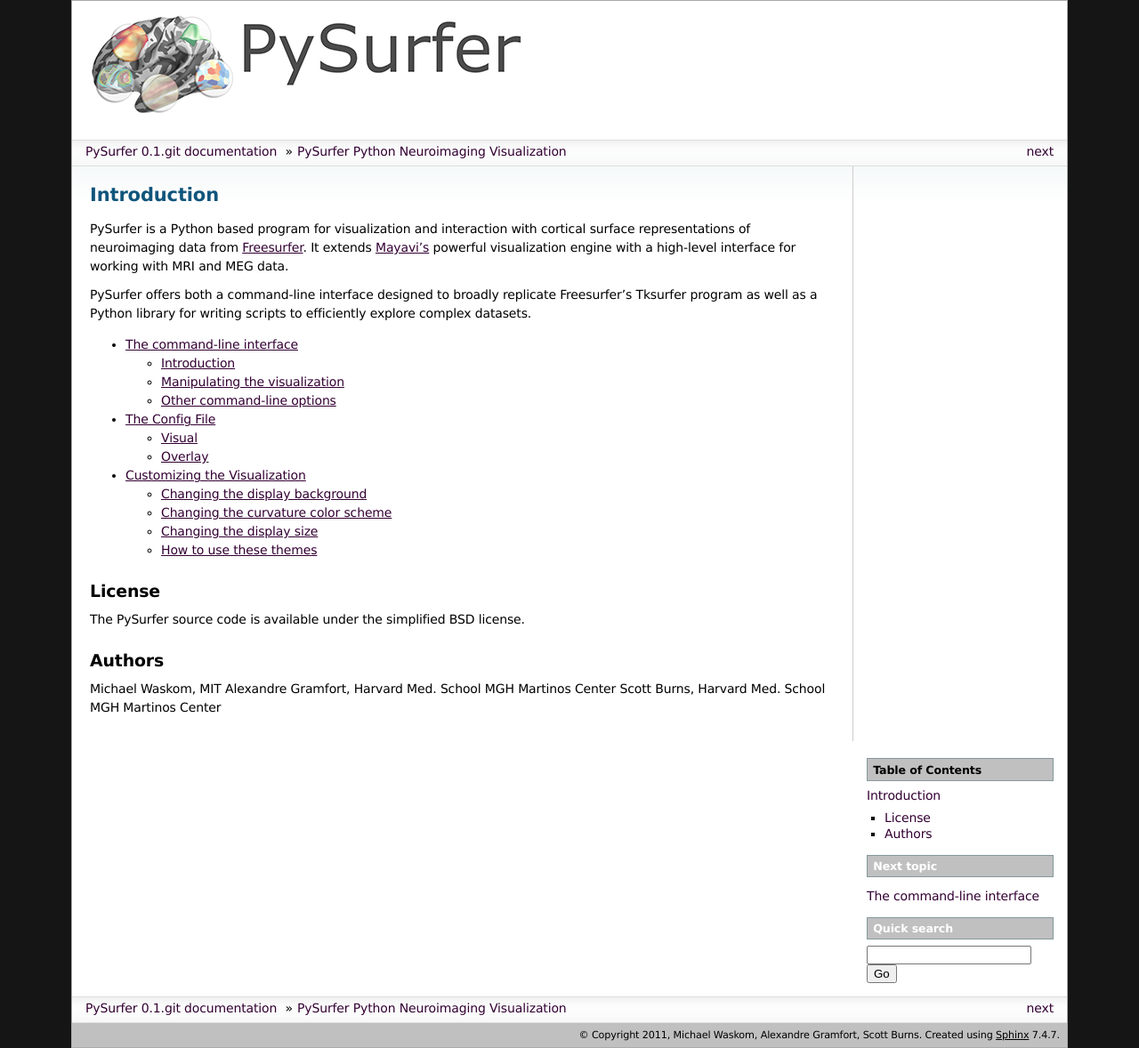
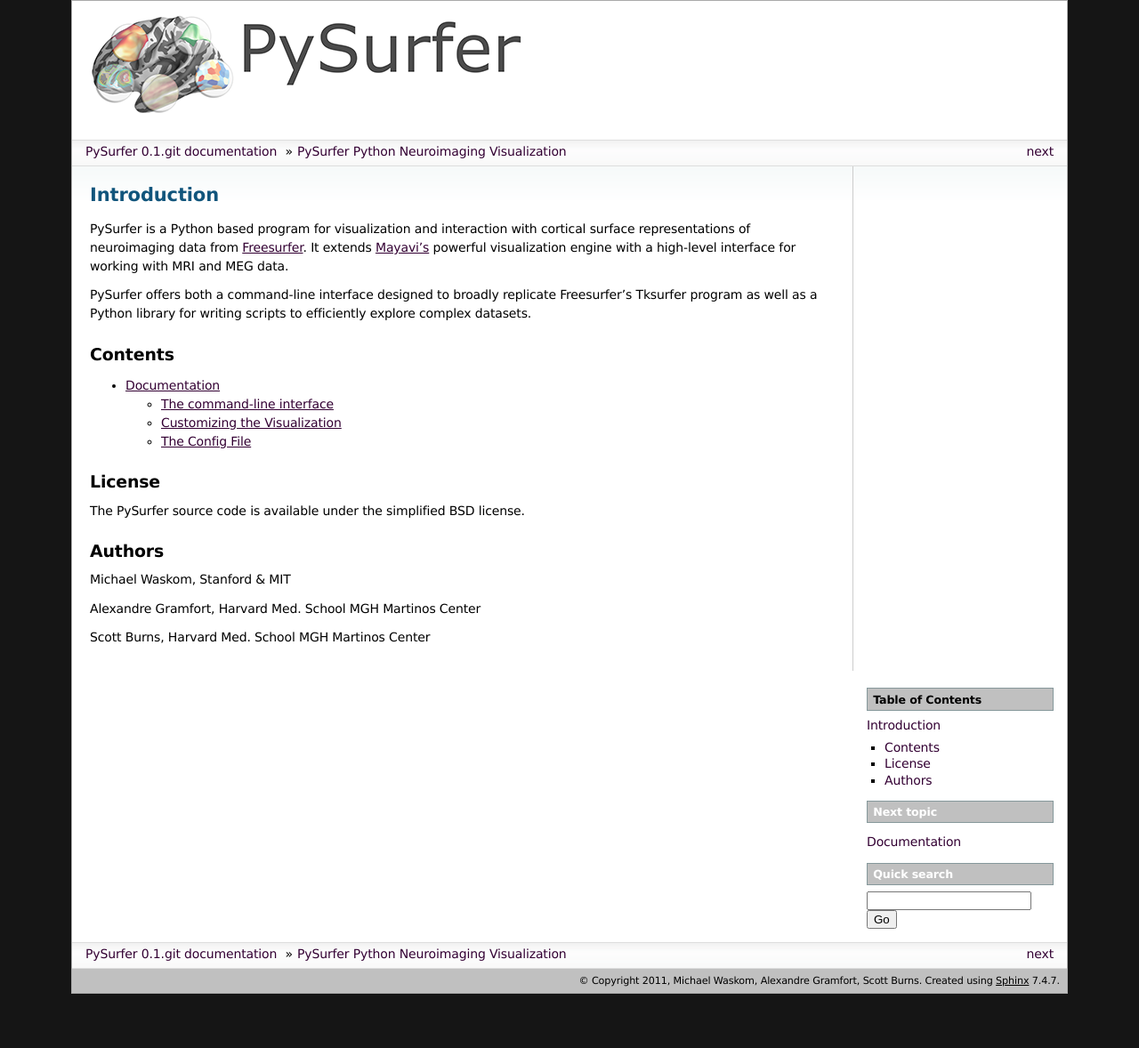
Before and after one commit to nipy/PySurfer, a Sphinx documentation site: the page built from doc/index.rst, in a window 1280 px wide. Shown: the whole page at 89% size. Built offline with Sphinx 7.4.7, drawn with Linux system fonts in a browser that asks for light colours; pages that are not in the unit, such as notebooks, are missing from menus; the version number is read from the project's files by our own code; after the commit the page ends 1117 px from its top, so only the background shows below that.

Commit message:
Cleaning up homepage a bit

```diff
--- a/doc/index.rst
+++ b/doc/index.rst
@@ -12,13 +12,14 @@
 replicate Freesurfer's Tksurfer program as well as a Python library
 for writing scripts to efficiently explore complex datasets.
 
+Contents
+--------
+
 .. toctree::
-   :maxdepth: 2
+    :maxdepth: 2
 
-   auto_examples/index.rst
-   documentation/command_line.rst
-   documentation/config_file.rst
-   documentation/custom_viz.rst
+    auto_examples/index.rst
+    documentation/index.rst
 
 License
 -------
@@ -28,6 +29,8 @@
 Authors
 -------
 
-Michael Waskom, MIT
+Michael Waskom, Stanford & MIT
+
 Alexandre Gramfort, Harvard Med. School MGH Martinos Center
+
 Scott Burns, Harvard Med. School MGH Martinos Center
```
